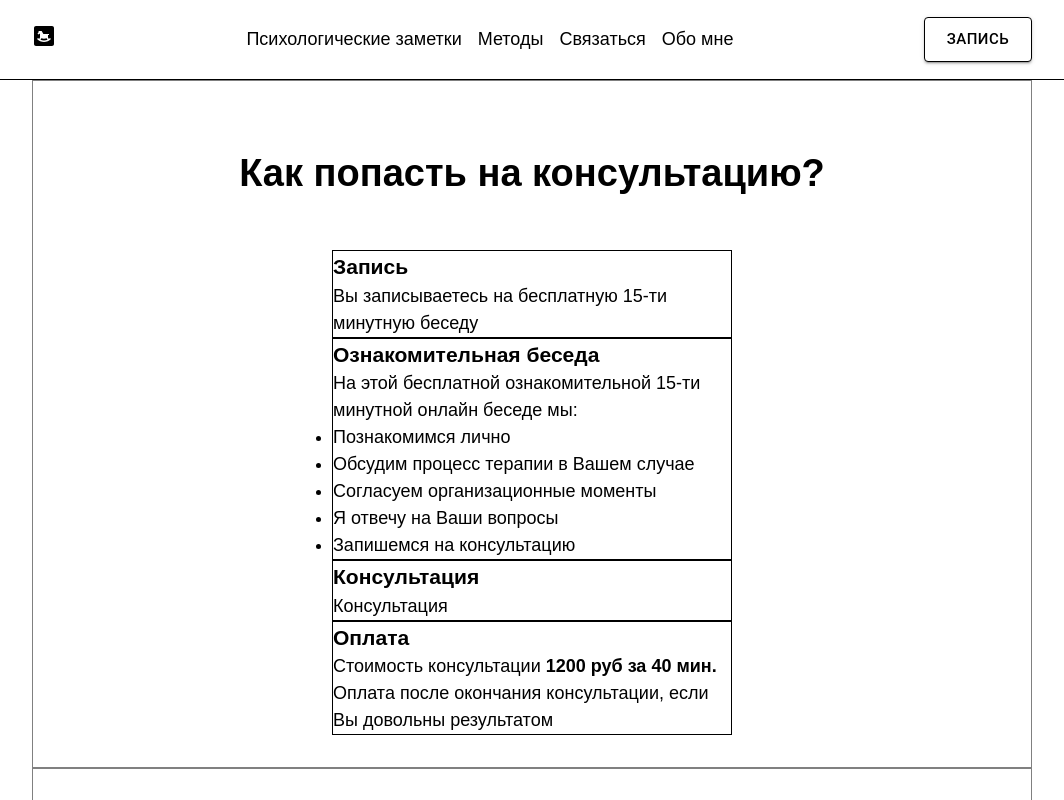
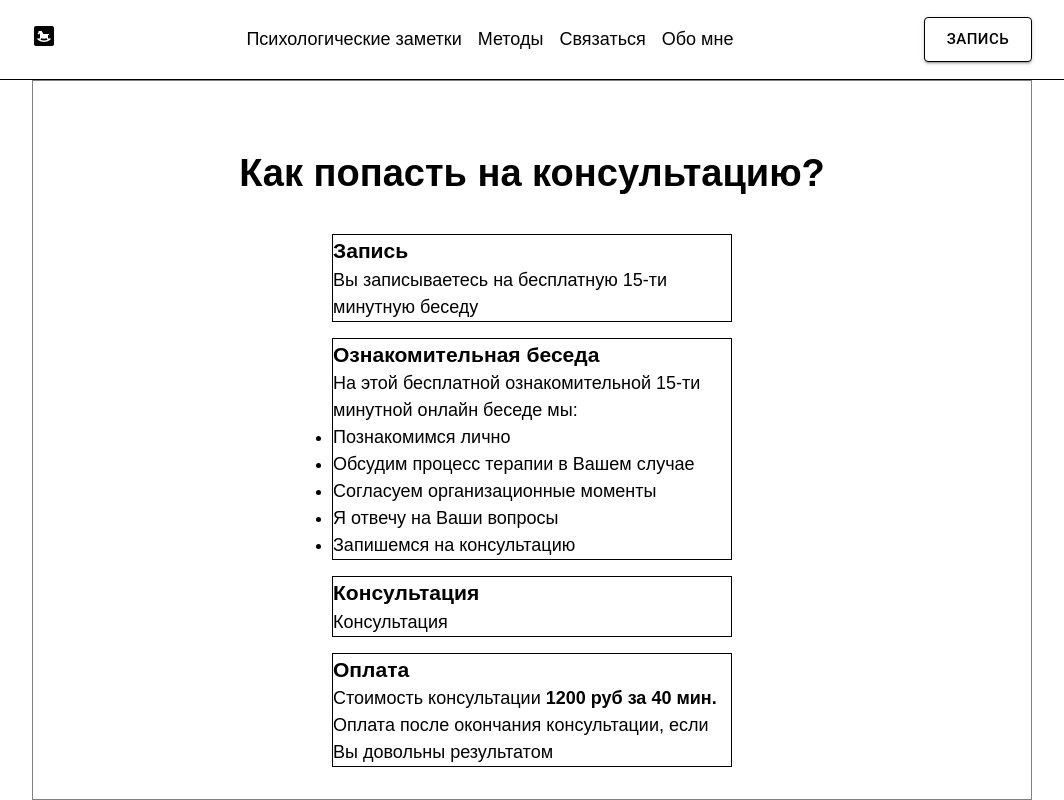
Before and after one commit to spqrod/zhe-front-end, a React (Create React App) app: page /#/book-consultation in a window 1280 px wide. Shown: the top 800 px of the page, without its empty margins (108-1172 px from the left). Built offline with nearby package versions, Linux system fonts and the light colour scheme.

Commit message:
Minor fix

```diff
--- a/src/components/ConsultationBookingProcess.js
+++ b/src/components/ConsultationBookingProcess.js
@@ -2,7 +2,7 @@ import "../styles/consultationBookingProcess.css"
 
 export default function ConsultationBookingProcess({consultationPrice, consultationLength}) {
     return (
-        <div>
+        <div className="processesContainer">
             <div className="processContainer">
                 <h3>Запись</h3>
                 <p>Вы записываетесь на бесплатную 15-ти минутную беседу</p>
--- a/src/pages/BookConsultation.js
+++ b/src/pages/BookConsultation.js
@@ -14,10 +14,8 @@ export default function BookConsultation({consultationPrice, consultationLength}
     return (
         <main className="bookConsultationPage">
             <section className="processSection">
-                <div className="processesContainer">
-                    <h1>Как попасть на консультацию?</h1>
-                    <ConsultationBookingProcess consultationPrice={consultationPrice} consultationLength={consultationLength} />
-                </div>
+                <h1>Как попасть на консультацию?</h1>
+                <ConsultationBookingProcess consultationPrice={consultationPrice} consultationLength={consultationLength} />
             </section>
             <section className="bookingSection">
                 <h2>Записаться на бесплатную ознакомительную беседу</h2>
--- a/src/styles/bookConsultation.css
+++ b/src/styles/bookConsultation.css
@@ -1,14 +1,9 @@
 
-.bookConsultationPage .processesContainer {
-    display: flex;
+.bookConsultationPage .processSection {
+    /* display: flex;
     flex-direction: column;
     align-items: center;
-    gap: var(--small-gap);
-}
-
-.bookConsultationPage .processContainer {
-    width: 400px;
-    border: 1px solid black
+    gap: var(--small-gap); */
 }
 
 .bookConsultationPage .socialLinksContainer {
--- a/src/styles/consultationBookingProcess.css
+++ b/src/styles/consultationBookingProcess.css
@@ -8,5 +8,5 @@
 
 .processContainer {
     width: 400px;
-    border: 1px solid black
+    border: 1px solid black;
 }
```
